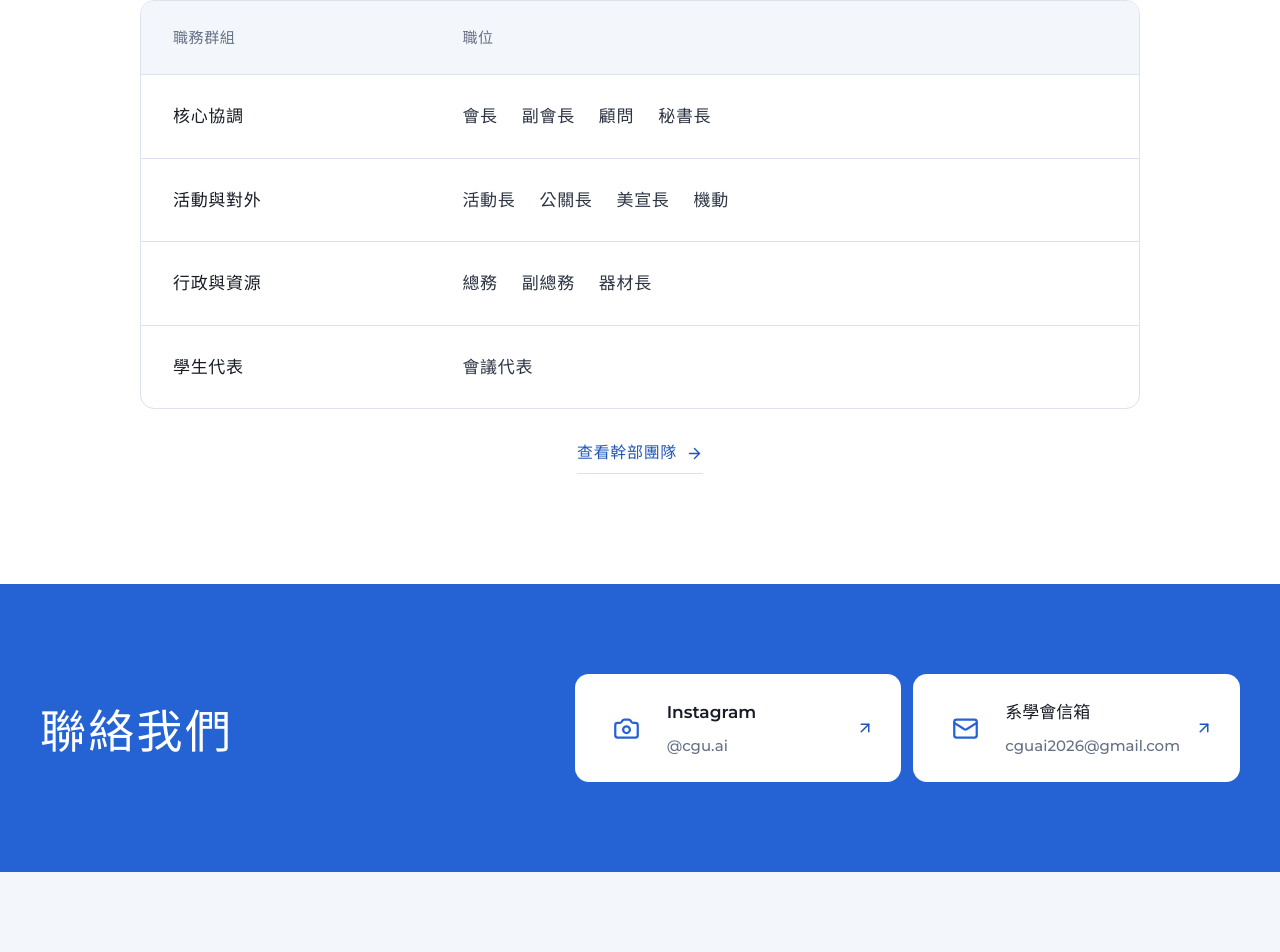
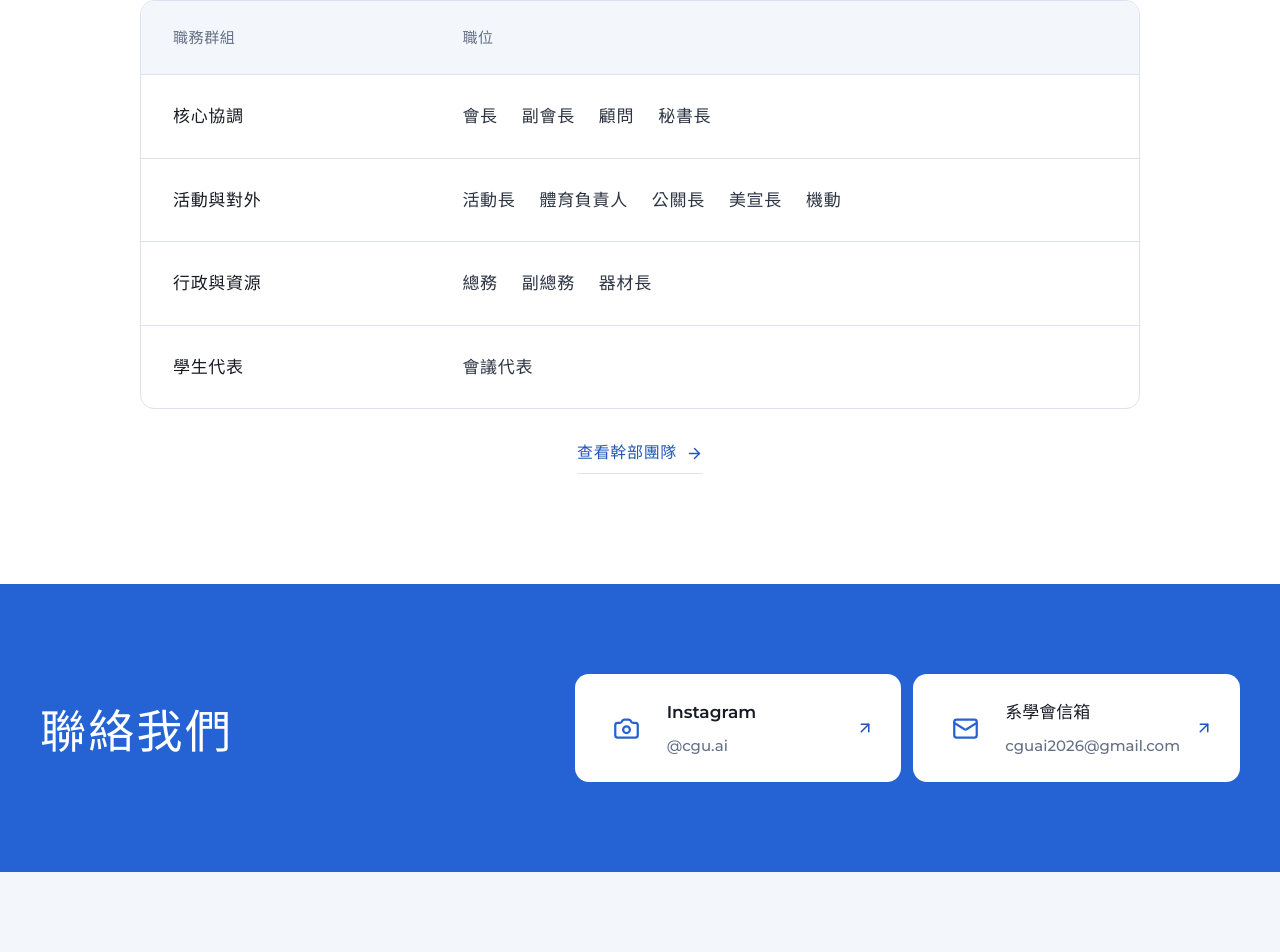
Before and after one commit to CGUAISA/CGUAISA.github.io, a React (Vite) app: page / in a window 1280 px wide. Shown: the part 4350-5302 px from the top of the page. Built offline with nearby package versions, Linux system fonts and the light colour scheme.

Commit message:
Add sports coordinator to committee roles

```diff
--- a/src/App.tsx
+++ b/src/App.tsx
@@ -106,6 +106,7 @@ const leadershipRoles = [
   { role: '顧問', group: '核心協調' },
   { role: '秘書長', group: '核心協調' },
   { role: '活動長', group: '活動與對外' },
+  { role: '體育負責人', group: '活動與對外' },
   { role: '公關長', group: '活動與對外' },
   { role: '美宣長', group: '活動與對外' },
   { role: '機動', group: '活動與對外' },
```
